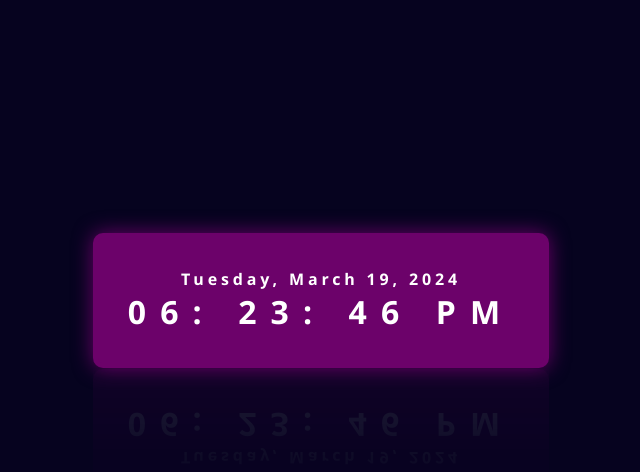
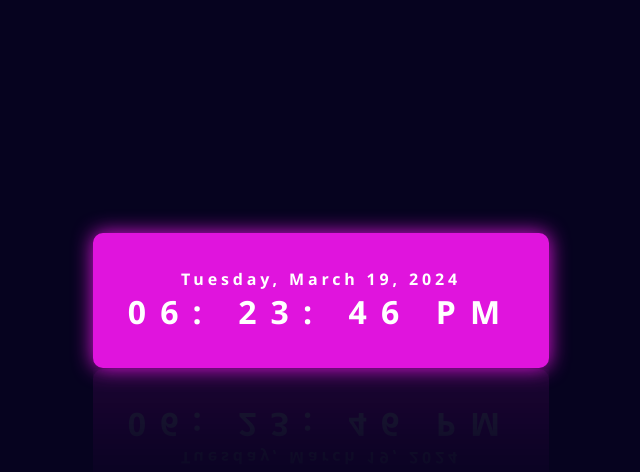
Before and after one commit to dushyant4665/GLOBAL-CLOCK, a plain HTML site: page clock.html in a window 1280 px wide. In both pictures the pointer is over the element 640 px from the left and 300 px from the top of the page. Shown: the whole page, without its empty margins (319-959 px from the left). Drawn offline with Linux system fonts and the light colour scheme.

Commit message:
Update clock.css

```diff
--- a/clock.css
+++ b/clock.css
@@ -14,8 +14,8 @@ body{
 }
 
 #date-time:hover{
-  background-color: #6c026a;
-  box-shadow:0 0 20px #6c026a;
+  background-color: #e014dd;
+  box-shadow:0 0 20px #e014dd;
   cursor: pointer;
 }
 
@@ -23,7 +23,7 @@ body{
 
   font-family: 'Segoe UI', Tahoma, Geneva, Verdana, sans-serif, 'Open Sans', 'Helvetica Neue', sans-serif, serif;
   border: 5px solid;
-  border-color:#6c026a;
+  border-color:#e014dd;
   padding: 30px 30px;
   border-radius: 10px;
   transition: background-color 0.5s, box-shadow 0.5s;
```
